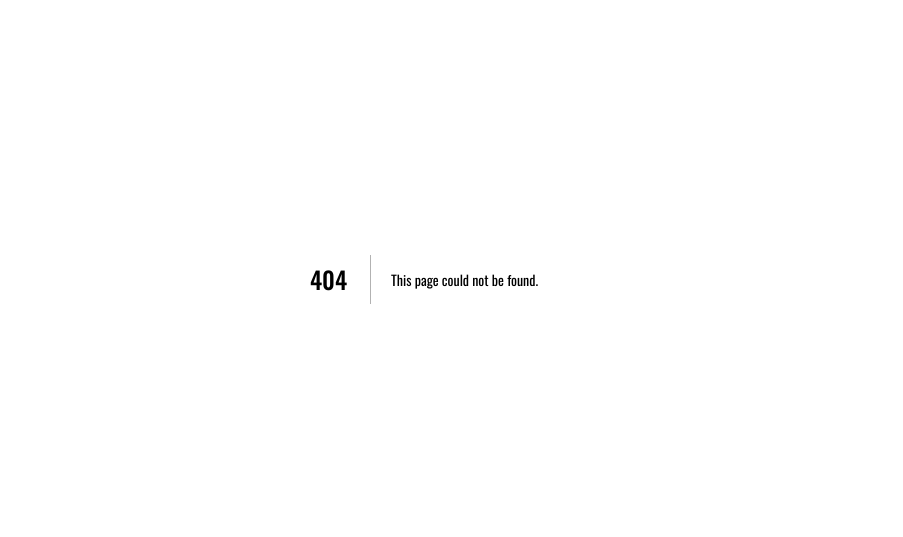
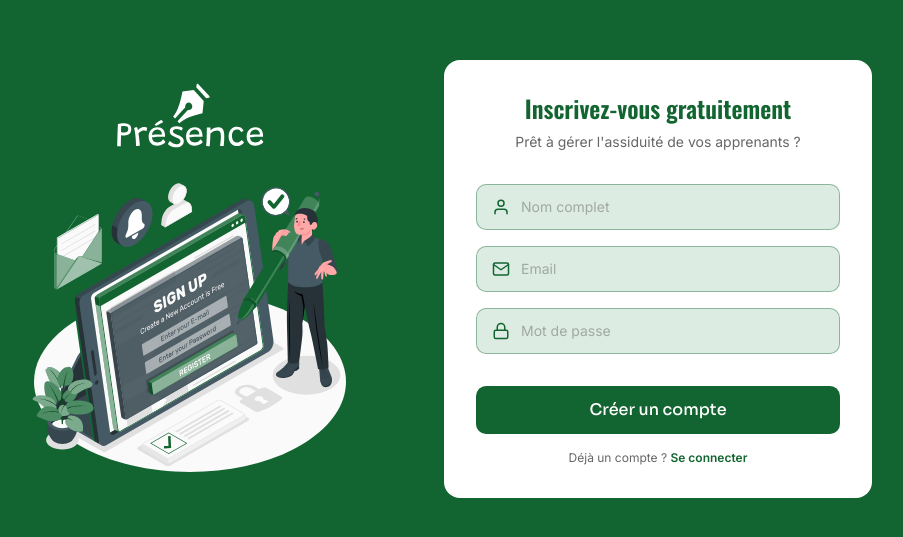
Before and after one commit to Wen360-lab/presence, a Next.js app: page /createAcount in a window 1280 px wide. Before the commit this address had no page. Shown: the part 121-658 px from the top of the page, without its empty margins (216-1119 px from the left). Built offline with nearby package versions, Linux system fonts and the light colour scheme.

Commit message:
feat: pages Connexion et Créer un compte avec localStorage

```diff
--- /dev/null
+++ b/app/(auth)/connexion/page.tsx
@@ -0,0 +1,108 @@
+// app/(auth)/connexion/page.tsx
+'use client'
+import { motion } from 'motion/react'
+import Image from 'next/image'
+import Link from 'next/link'
+import { useState } from 'react'
+import { useRouter } from 'next/navigation'
+import { FiMail, FiLock } from 'react-icons/fi'
+import { useLocalStorage } from '@/hooks/useLocalStorage'
+import AuthInput from '@/components/auth/AuthInput'
+import type { Account } from '@/types/auth'
+
+export default function ConnexionPage() {
+  const router = useRouter()
+
+  // Ici on lit le compte existant pour vérifier les identifiants saisis.
+  const [account] = useLocalStorage<Account | null>('presence:account', null)
+
+  const [email, setEmail] = useState('')
+  const [motDePasse, setMotDePasse] = useState('')
+  const [erreur, setErreur] = useState('')
+
+  function handleSubmit(e: React.FormEvent) {
+    e.preventDefault()
+
+    // Connexion simulée : on compare simplement aux valeurs stockées.
+    // Pas de hash, pas de vraie sécurité : c'est un verrou d'usage, pas un rempart réel.
+    if (account && email === account.email && motDePasse === account.motDePasse) {
+      // Flag de session : lu par le dashboard pour savoir si l'enseignant est "connecté".
+      window.localStorage.setItem('presence:isLoggedIn', 'true')
+      router.push('/dashboard')
+    } else {
+      setErreur('Email ou mot de passe incorrect.')
+    }
+  }
+
+  return (
+    <div className="grid w-full max-w-4xl grid-cols-1 items-center gap-10 md:grid-cols-2">
+
+      <motion.div
+        className="hidden md:flex md:flex-col md:items-center"
+        initial={{ opacity: 0, x: -30 }}
+        whileInView={{ opacity: 1, x: 0 }}
+        viewport={{ once: true }}
+        transition={{ duration: 0.6, delay: 0.2 }}
+      >
+        {/* Logo */}
+        <Image
+          src="/logoPresence.svg"
+          alt="Présence - La clé du succès"
+          width={150}
+          height={150}
+          className="object-contain"
+          priority
+        />
+        <Image src="/Login.svg" alt="" width={320} height={320} priority />
+      </motion.div>
+
+      <motion.div
+        className="w-full rounded-2xl bg-white p-8"
+        initial={{ opacity: 0, y: 20 }}
+        whileInView={{ opacity: 1, y: 0 }}
+        viewport={{ once: true }}
+        transition={{ duration: 0.5, delay: 0.1 }}
+      >
+        <h1 className="text-center text-2xl font-semibold text-emeraude">
+          Connexion
+        </h1>
+        <p className="mt-2 text-center text-sm text-grey">
+          Commencez à gérer l&apos;assiduité de vos apprenants.
+        </p>
+
+        <form onSubmit={handleSubmit} className="mt-8 flex flex-col gap-4">
+          <AuthInput
+            icon={<FiMail size={18} />}
+            type="email"
+            placeholder="Email"
+            value={email}
+            onChange={(e) => setEmail(e.target.value)}
+            required
+          />
+          <AuthInput
+            icon={<FiLock size={18} />}
+            type="password"
+            placeholder="Mot de passe"
+            value={motDePasse}
+            onChange={(e) => setMotDePasse(e.target.value)}
+            required
+          />
+
+          {/* Message d'erreur affiché seulement si une tentative a échoué */}
+          {erreur && <p className="text-center text-xs text-red-600">{erreur}</p>}
+
+          <button type="submit" className="btn-primary mt-4">
+            Se connecter
+          </button>
+        </form>
+
+        <p className="mt-4 text-center text-xs text-grey">
+          Pas de compte ?{' '}
+          <Link href="/createAcount" className="font-semibold text-emeraude">
+            S&apos;inscrire
+          </Link>
+        </p>
+      </motion.div>
+    </div>
+  )
+}
--- /dev/null
+++ b/app/(auth)/createAcount/page.tsx
@@ -0,0 +1,108 @@
+// app/(auth)/creer-compte/page.tsx
+'use client'
+import { motion } from 'motion/react'
+import Image from 'next/image'
+import Link from 'next/link'
+import { useState } from 'react'
+import { useRouter } from 'next/navigation'
+import { FiUser, FiMail, FiLock } from 'react-icons/fi'
+import { useLocalStorage } from '@/hooks/useLocalStorage'
+import AuthInput from '@/components/auth/AuthInput'
+import type { Account } from '@/types/auth'
+
+export default function CreerComptePage() {
+  const router = useRouter()
+
+  // On ne se sert jamais de la valeur lue ici (le compte n'existe pas encore) :
+  // seul le setter `setAccount` nous intéresse, d'où le `[, setAccount]`.
+  const [, setAccount] = useLocalStorage<Account | null>('presence:account', null)
+
+  const [nom, setNom] = useState('')
+  const [email, setEmail] = useState('')
+  const [motDePasse, setMotDePasse] = useState('')
+
+  function handleSubmit(e: React.FormEvent) {
+    e.preventDefault() // empêche le rechargement natif du formulaire
+    setAccount({ nom, email, motDePasse })
+    router.push('/connexion') // l'enseignant doit se connecter après inscription
+  }
+
+  return (
+    <div className="grid w-full max-w-4xl grid-cols-1 items-center gap-10 md:grid-cols-2">
+
+      {/* Illustration, cachée sur mobile pour laisser toute la place au formulaire */}
+      <motion.div
+        className="hidden md:flex md:flex-col md:items-center"
+        initial={{ opacity: 0, x: -30 }}
+        whileInView={{ opacity: 1, x: 0 }}
+        viewport={{ once: true }}
+        transition={{ duration: 0.6, delay: 0.2 }}
+      >
+        {/* Logo */}
+        <Image
+          src="/logoPresence.svg"
+          alt="Présence - La clé du succès"
+          width={150}
+          height={150}
+          className="object-contain"
+          priority
+        />
+        <Image src="/Signup.svg" alt="" width={320} height={320} priority />
+      </motion.div>
+
+      {/* Carte du formulaire */}
+      <motion.div
+        className="w-full rounded-2xl bg-white p-8"
+        initial={{ opacity: 0, y: 20 }}
+        whileInView={{ opacity: 1, y: 0 }}
+        viewport={{ once: true }}
+        transition={{ duration: 0.5, delay: 0.1 }}
+      >
+        <h1 className="text-center text-2xl font-semibold text-emeraude">
+          Inscrivez-vous gratuitement
+        </h1>
+        <p className="mt-2 text-center text-sm text-grey">
+          Prêt à gérer l&apos;assiduité de vos apprenants ?
+        </p>
+
+        <form onSubmit={handleSubmit} className="mt-8 flex flex-col gap-4">
+          <AuthInput
+            icon={<FiUser size={18} />}
+            type="text"
+            placeholder="Nom complet"
+            value={nom}
+            onChange={(e) => setNom(e.target.value)}
+            required
+          />
+          <AuthInput
+            icon={<FiMail size={18} />}
+            type="email"
+            placeholder="Email"
+            value={email}
+            onChange={(e) => setEmail(e.target.value)}
+            required
+          />
+          <AuthInput
+            icon={<FiLock size={18} />}
+            type="password"
+            placeholder="Mot de passe"
+            value={motDePasse}
+            onChange={(e) => setMotDePasse(e.target.value)}
+            required
+          />
+
+          <button type="submit" className="btn-primary mt-4">
+            Créer un compte
+          </button>
+        </form>
+
+        <p className="mt-4 text-center text-xs text-grey">
+          Déjà un compte ?{' '}
+          <Link href="/connexion" className="font-semibold text-emeraude">
+            Se connecter
+          </Link>
+        </p>
+      </motion.div>
+    </div>
+  )
+}
--- /dev/null
+++ b/app/(auth)/layout.tsx
@@ -0,0 +1,10 @@
+// Layout commun à /connexion et /creer-compte :
+
+// fond vert plein écran
+export default function AuthLayout({ children }: { children: React.ReactNode }) {
+  return (
+    <section className="flex min-h-screen items-center justify-center bg-emeraude px-6 py-12">
+      {children}
+    </section>
+  )
+}
--- /dev/null
+++ b/components/auth/AuthInput.tsx
@@ -0,0 +1,21 @@
+import { InputHTMLAttributes } from "react"
+
+// Champ de formulaire réutilisé sur Connexion et Créer un compte.
+// `icon` reçoit un composant d'icône (react-icons), déjà stylé et positionné.
+type AuthInputProps = InputHTMLAttributes<HTMLInputElement> & {
+  icon: React.ReactNode
+}
+
+export default function AuthInput({ icon, ...props }: AuthInputProps) {
+  return (
+    <div className="relative">
+      <span className="absolute left-4 top-1/2 -translate-y-1/2 text-emeraude">
+        {icon}
+      </span>
+      <input
+        {...props}
+        className="w-full rounded-btn border border-emeraude/40 bg-emeraude-50 py-3 pl-11 pr-4 text-sm outline-none focus:border-emeraude"
+      />
+    </div>
+  )
+}
--- a/components/home/Cta.tsx
+++ b/components/home/Cta.tsx
@@ -37,8 +37,8 @@ export default function Cta() {
                 viewport={{ once: true }}
                 transition={{ duration: 0.5, delay: 0.2 }}
             >
-                <button className="btn-secondary shadow-xl">Créer un compte</button>
-                <Link href=''><p className='text-white font-sora text-sm hover:text-emeraude-50 duration-300'>Déjà utilisateur ? Se connecter</p></Link>
+                <Link href='/createAcount' className="btn-secondary shadow-xl">Créer un compte</Link>
+                <Link href='/connexion'><p className='text-white font-sora text-sm hover:text-emeraude-50 duration-300'>Déjà utilisateur ? Se connecter</p></Link>
             </motion.div>
         </section>
     )
--- a/components/home/Header.tsx
+++ b/components/home/Header.tsx
@@ -32,7 +32,7 @@ export default function Header() {
       </nav>
 
       {/* CTA - caché sur mobile */}
-      <Link href=""
+      <Link href="/connexion"
         className="hidden lg:inline-block rounded-xl px-5 py-3 text-sm font-semibold font-sora text-white border-2 border-white  shadow-xl bg-emeraude hover:bg-white hover:text-emeraude duration-500"
       >
         Se connecter
@@ -58,7 +58,7 @@ export default function Header() {
             <li>
 
 
-                <Link href=""
+                <Link href="/connexion"
                     className="inline-block rounded-btn px-5 py-2 text-sm font-semibold text-emeraude bg-white shadow border-2 border-emeraude"
                 >
                     Se connecter
--- a/components/home/Hero.tsx
+++ b/components/home/Hero.tsx
@@ -2,6 +2,7 @@
 'use client'
 import { motion } from 'motion/react'
 import Image from 'next/image'
+import Link from 'next/link'
 
 export default function Hero() {
   return (
@@ -69,8 +70,8 @@ export default function Hero() {
             viewport={{ once: true }}
             transition={{ duration: 0.5, delay: 0.6 }}
           >
-            <button className="btn-primary shadow-xl">Commencer l&apos;appel</button>
-            <button className="btn-secondary shadow-xl">Créer un compte</button>
+            <Link href="/connexion" className="btn-primary shadow-xl">Commencer l&apos;appel</Link>
+            <Link href="/createAcount" className="btn-secondary shadow-xl">Créer un compte</Link>
           </motion.div>
 
         </div>
--- /dev/null
+++ b/hooks/useLocalStorage.ts
@@ -0,0 +1,29 @@
+import { useState, useEffect } from "react"
+
+// Hook générique : se comporte comme useState, mais persiste la valeur
+// dans le localStorage du navigateur à chaque changement.
+export function useLocalStorage<T>(key: string, initialValue: T) {
+  const [value, setValue] = useState<T>(() => {
+    // Le rendu serveur (SSR) n'a pas accès à `window` : on retourne
+    // la valeur par défaut dans ce cas, la vraie valeur sera lue au montage.
+    if (typeof window === "undefined") return initialValue
+
+    try {
+      const item = window.localStorage.getItem(key)
+      return item ? (JSON.parse(item) as T) : initialValue
+    } catch {
+      return initialValue
+    }
+  })
+
+  // À chaque changement de `value`, on répercute dans le localStorage.
+  useEffect(() => {
+    try {
+      window.localStorage.setItem(key, JSON.stringify(value))
+    } catch (err) {
+      console.error("Erreur localStorage:", err)
+    }
+  }, [key, value])
+
+  return [value, setValue] as const
+}
--- /dev/null
+++ b/types/auth.ts
@@ -0,0 +1,9 @@
+// types/auth.ts
+
+// Représente le compte enseignant stocké en localStorage.
+// Un seul compte pour ce MVP : pas de multi-utilisateurs.
+export type Account = {
+  nom: string
+  email: string
+  motDePasse: string
+}
```
